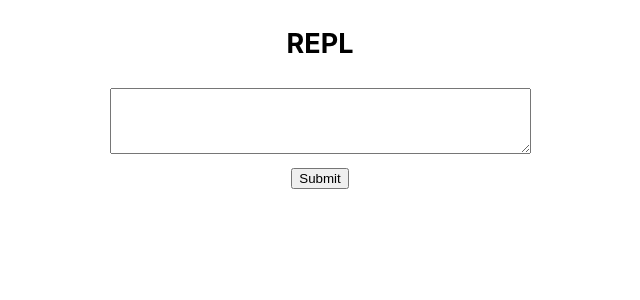
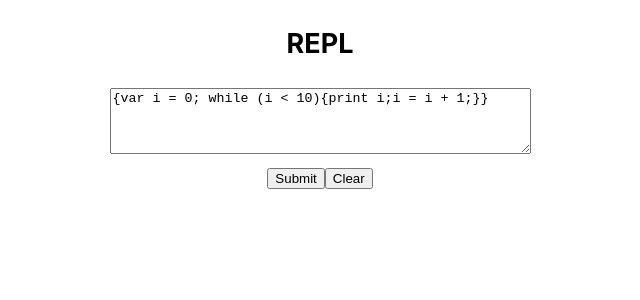
Before and after one commit to misaelaguayo/NextJSBlog, a Next.js app: page /repl in a window 1280 px wide. Shown: the top 300 px of the page, without its empty margins (320-960 px from the left). Built offline with nearby package versions, Linux system fonts and the light colour scheme.

Commit message:
commands show up on the front end

```diff
--- a/global.d.ts
+++ b/global.d.ts
@@ -1,4 +1,4 @@
 interface Window {
-  loadPyodide: ({ indexURL: str }) => Promise<any>;
+  loadPyodide: ({ indexURL: str, stdout }) => Promise<any>;
   loadPackage: (str) => Promise<any>;
 }
--- a/pages/repl/index.tsx
+++ b/pages/repl/index.tsx
@@ -1,4 +1,4 @@
-import { useEffect, useState } from "react";
+import { useEffect, useState, useRef } from "react";
 import replStyles from "../../styles/repl.module.css";
 
 export default function repl() {
@@ -8,18 +8,25 @@ export default function repl() {
 export function Repl() {
   const [pyodideInstance, setPyodideInstance] = useState(undefined);
   const [command, setCommand] = useState("");
-  const [output, setOutput] = useState("");
+  // const [output, setOutput] = useState("blank");
+  const output = useRef<HTMLParagraphElement>(null);
+
+  const setOutput = (text: string) => {
+    output.current.innerText += text + "\n";
+  };
+
+  function clearCommand() {
+    output.current.innerText = "";
+  }
+
   function handleCommand(command: string) {
     if (pyodideInstance) {
       try {
-        setOutput(
         pyodideInstance.runPython(
           `from brd_package_misaelaguayo import Brd; Brd.run('${command}')`
-          )
         );
       } catch (e) {
         console.log(e);
-        setOutput("Some kinda python error");
       }
     }
   }
@@ -28,6 +35,7 @@ export function Repl() {
       if (window.loadPyodide) {
         let pyodide = await window.loadPyodide({
           indexURL: "https://cdn.jsdelivr.net/pyodide/v0.20.0/full/",
+          stdout: setOutput,
         });
         await pyodide.loadPackage(
           "https://test-files.pythonhosted.org/packages/24/79/3e5750eb5115656d93f0e1f9ab6f8697432cbd0451c634628d896dfd4e69/brd_package_misaelaguayo-0.0.4-py3-none-any.whl"
@@ -45,12 +53,17 @@ export function Repl() {
           rows={4}
           cols={50}
           name="name"
-          value={command}
+          value={
+            command
+              ? command
+              : "{var i = 0; while (i < 10){print i;i = i + 1;}}"
+          }
           onChange={(event) => {
             setCommand(event.target.value);
           }}
         />
         <br />
+        <div>
           <input
             type="button"
             onClick={() => {
@@ -58,8 +71,16 @@ export function Repl() {
             }}
             value="Submit"
           />
+          <input
+            type="button"
+            onClick={() => {
+              clearCommand();
+            }}
+            value="Clear"
+          />
+        </div>
       </form>
-      <p>{output}</p>
+      <p ref={output}></p>
     </section>
   );
 }
```
Lines whose indentation alone changed are shown as unchanged.
